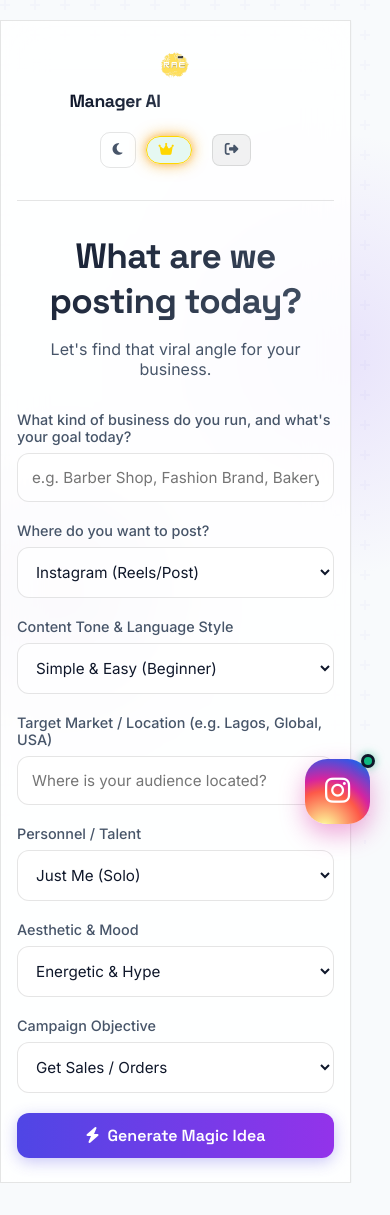
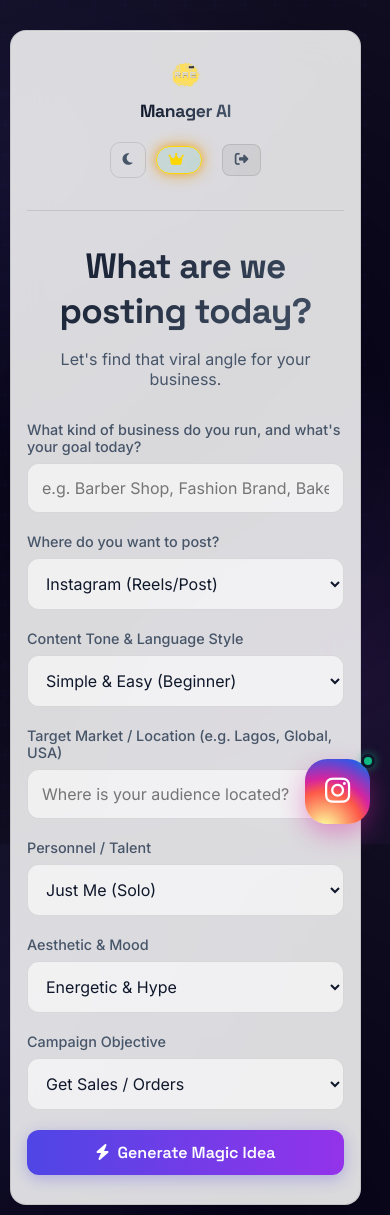
Before and after one commit to kingnigelpat/manager-ai, a Flask app: page /dashboard in a window 390 px wide. Before the commit the page ends 1183 px from the top, so only its background shows below. Run offline with Flask 3, Linux system fonts and the light colour scheme; the visitor is signed in with stand-in values (Sample User, id 1); data comes from the database, SQL or seed files in the repository; some libraries are stand-ins or nearby versions.

Commit message:
Optimize mobile responsiveness and update 7-day plan to popup modal

```diff
--- a/static/script.js
+++ b/static/script.js
@@ -164,11 +164,62 @@ document.addEventListener('DOMContentLoaded', () => {
     if (weeklyPlanBtn) {
         weeklyPlanBtn.addEventListener('click', () => {
             if (!businessInput.value.trim()) {
-                Swal.fire({ icon: 'warning', title: 'Missing Info', text: 'Please tell us about your business first!' });
+                Swal.fire({
+                    icon: 'warning',
+                    title: 'Missing Info',
+                    text: 'Please tell us about your business first!',
+                    background: 'var(--card-bg)',
+                    color: 'var(--text-main)'
+                });
                 return;
             }
             callAI('weekly_plan').then(data => {
-                displayResult(data);
+                const rawPlan = data.idea;
+                // Configure marked for safe and clean rendering
+                marked.setOptions({
+                    breaks: true,
+                    gfm: true,
+                    headerIds: false
+                });
+                const htmlPlan = marked.parse(rawPlan);
+
+                Swal.fire({
+                    title: '🗓️ 7-Day Strategy Plan',
+                    html: `
+                        <div class="result-markdown-body" style="text-align: left; max-height: 50vh; overflow-y: auto; padding: 15px; margin-bottom: 20px; border: 1px solid var(--border-color); background: rgba(0,0,0,0.2); font-size: 0.9rem;">
+                            ${htmlPlan}
+                        </div>
+                        <div style="background: rgba(99, 102, 241, 0.05); padding: 15px; border-radius: 12px; border: 1px dashed var(--primary-color);">
+                            <p style="font-size: 0.85rem; margin-bottom: 12px; color: var(--text-muted);">Please copy your plan below. It will not be saved on this page.</p>
+                            <button id="modal-copy-btn" class="primary-btn" style="width: 100%; padding: 14px; font-size: 1rem;">
+                                <i class="fa-solid fa-copy" style="margin-right: 8px;"></i> Copy Full Strategy
+                            </button>
+                        </div>
+                    `,
+                    width: '800px',
+                    showConfirmButton: false,
+                    showCloseButton: true,
+                    background: 'var(--card-bg)',
+                    color: 'var(--text-main)',
+                    didOpen: () => {
+                        const copyBtn = document.getElementById('modal-copy-btn');
+                        if (copyBtn) {
+                            copyBtn.addEventListener('click', () => {
+                                navigator.clipboard.writeText(rawPlan).then(() => {
+                                    const originalHTML = copyBtn.innerHTML;
+                                    copyBtn.innerHTML = '<i class="fa-solid fa-check" style="margin-right: 8px;"></i> Strategy Copied!';
+                                    copyBtn.style.background = 'linear-gradient(90deg, #10b981, #059669)';
+                                    setTimeout(() => {
+                                        copyBtn.innerHTML = originalHTML;
+                                        copyBtn.style.background = '';
+                                    }, 3000);
+                                });
+                            });
+                        }
+                    }
+                });
+            }).catch(err => {
+                console.error("AI Plan Error:", err);
             });
         });
     }
--- a/static/style.css
+++ b/static/style.css
@@ -56,8 +56,10 @@ body {
     transition: background-color 0.5s ease, color 0.5s ease;
     /* Deep space mesh gradient */
     background-image:
-        radial-gradient(circle at 15% 50%, rgba(76, 29, 149, 0.15), transparent 25%),
-        radial-gradient(circle at 85% 30%, rgba(139, 92, 246, 0.15), transparent 25%);
+        radial-gradient(circle at 10% 20%, rgba(99, 102, 241, 0.1) 0%, transparent 40%),
+        radial-gradient(circle at 90% 80%, rgba(168, 85, 247, 0.1) 0%, transparent 40%),
+        radial-gradient(circle at 50% 50%, rgba(3, 0, 20, 1) 0%, rgba(3, 0, 20, 0.95) 100%);
+    background-attachment: fixed;
 }
 
 [data-theme="light"] body {
@@ -176,10 +178,10 @@ h3,
     padding: 3rem;
     width: 95%;
     max-width: 800px;
-    box-shadow: var(--shadow-lg);
+    box-shadow: 0 8px 32px 0 rgba(0, 0, 0, 0.37);
     position: relative;
     overflow: hidden;
-    transition: all 0.5s ease;
+    transition: all 0.5s cubic-bezier(0.4, 0, 0.2, 1);
     margin: 20px auto;
 }
 
@@ -334,7 +336,8 @@ textarea {
     padding: 14px;
     border-radius: 12px;
     font-family: 'Inter', sans-serif;
-    font-size: 0.95rem;
+    font-size: 16px;
+    /* Preventing iOS auto-zoom on focus */
     transition: all 0.2s ease;
 }
 
@@ -891,7 +894,9 @@ main {
 
 @media (max-width: 480px) {
     .intro-hero h1 {
-        font-size: 2rem;
+        font-size: 1.8rem;
+        /* Slightly smaller for very small screens */
+        letter-spacing: -0.01em;
     }
 
     .modal {
@@ -900,7 +905,12 @@ main {
     }
 
     .logo-text {
-        font-size: 1.1rem;
+        font-size: 1rem;
+    }
+
+    .logo-text small {
+        display: none;
+        /* Hide the tag line on tiny screens */
     }
 }
 
@@ -1130,8 +1140,10 @@ main {
         grid-template-columns: 1fr;
     }
 
-    .action-area button {
+    .action-area button,
+    .action-row button {
         width: 100%;
+        margin-bottom: 5px;
     }
 
     .result-markdown-body {
@@ -1161,9 +1173,11 @@ main {
 
     .container {
         padding: 1.5rem 1rem !important;
-        border-radius: 0;
-        margin: 0;
-        width: 100%;
+        border-radius: 16px;
+        /* Keeping a slight radius for premium feel */
+        margin: 10px;
+        /* Adding small margin so it doesn't touch edges */
+        width: calc(100% - 20px);
     }
 
     .pricing-grid {
@@ -1257,6 +1271,12 @@ main {
         /* Ensure native keyboard uses correct height */
         height: 50px;
     }
+
+    .payment-container {
+        margin: 20px 10px;
+        padding: 20px;
+        width: calc(100% - 20px);
+    }
 }
 
 /* PWA Logo Indicator */
--- a/templates/index.html
+++ b/templates/index.html
@@ -3,7 +3,7 @@
 
 <head>
     <meta charset="UTF-8">
-    <meta name="viewport" content="width=device-width, initial-scale=1.0, maximum-scale=1.0, user-scalable=no">
+    <meta name="viewport" content="width=device-width, initial-scale=1.0">
     <title>Dashboard | Manager AI by Rae</title>
     <!-- Favicon -->
     <link rel="icon" type="image/png" href="{{ url_for('static', filename='rae_logo.png') }}">
```
